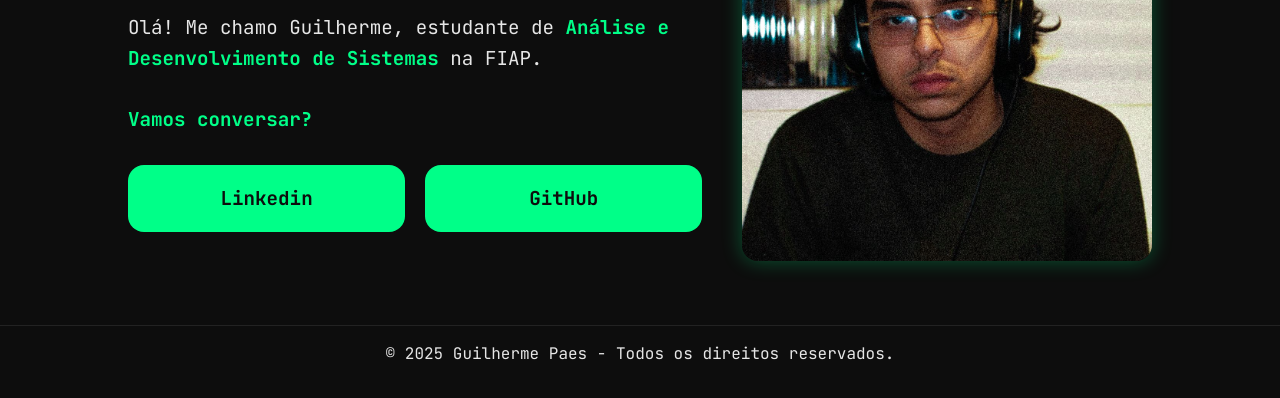
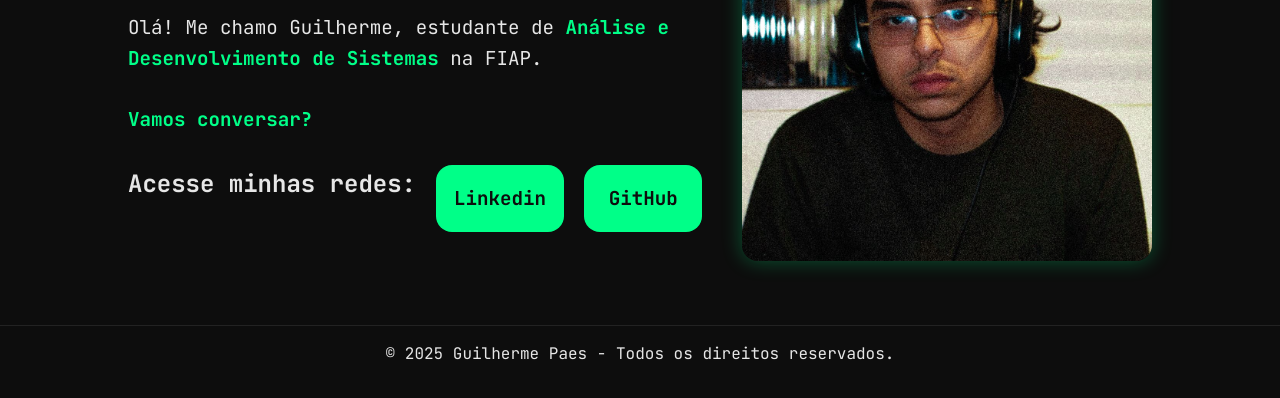
Before and after one commit to guispaes/website, a plain HTML site: page index.html in a window 1280 px wide. Shown: the part 214-612 px from the top of the page. Drawn offline with Linux system fonts and the light colour scheme.

Commit message:
Update index.html

```diff
--- a/index.html
+++ b/index.html
@@ -15,6 +15,7 @@
                 <br><br><strong class="negrito">Vamos conversar?</strong>
             </p>
             <div class="apresentacao__links">
+                <h2>Acesse minhas redes:</h2>
                 <a class="apresentacao__links__botao" href="https://www.linkedin.com/in/guispaes" target="_blank" rel="noopener noreferrer">Linkedin</a>
                 <a class="apresentacao__links__botao" href="https://github.com/guispaes" target="_blank" rel="noopener noreferrer">GitHub</a>
             </div>
```
